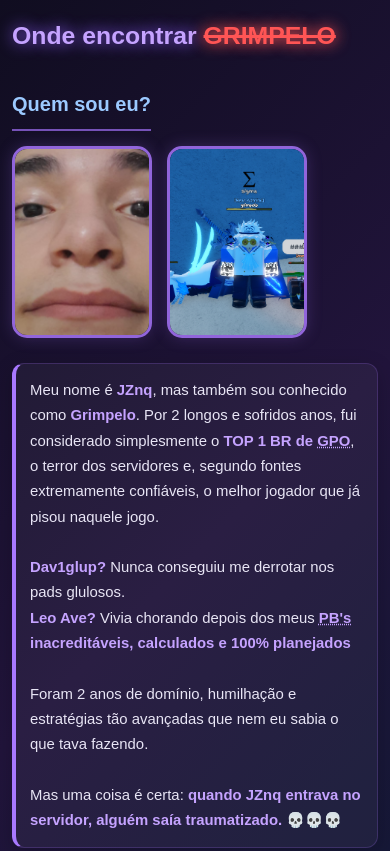
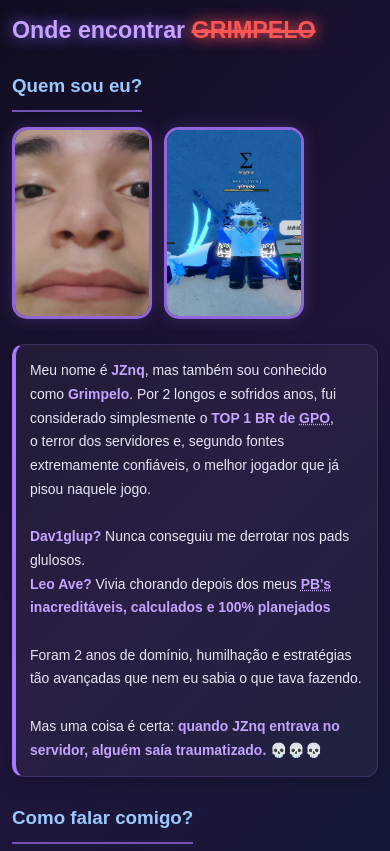
Before and after one commit to joaovitorxz/grimpelo, a plain HTML site: page index.html in a window 390 px wide. Shown: the top 851 px of the page. Drawn offline with Linux system fonts and the light colour scheme.

Commit message:
Refactor CSS for improved responsiveness
Updated media queries for responsive design and adjusted styles for smaller screens.

```diff
--- a/style.css
+++ b/style.css
@@ -106,6 +106,53 @@ a:hover {
     text-decoration: underline;
 }
 
+@media screen and (max-width: 768px) {
+
+    body {
+        padding: 20px 15px;
+        font-size: 15px;
+    }
+
+    h1 {
+        font-size: 1.8em;
+        line-height: 1.3;
+        margin-bottom: 20px;
+    }
+
+    h2 {
+        font-size: 1.4em;
+        margin-top: 25px;
+    }
+
+    /* Imagens lado a lado quando houver espaço */
+    p:first-of-type {
+        gap: 12px;
+        justify-content: flex-start;
+    }
+
+    p:first-of-type img {
+        width: min(42vw, 160px);
+    }
+
+    /* Texto mais confortável para leitura */
+    p:nth-of-type(2) {
+        padding: 18px;
+        font-size: 0.98em;
+        line-height: 1.7;
+    }
+
+    /* Evita quebras estranhas nas redes sociais */
+    li {
+        padding: 12px;
+        font-size: 0.95em;
+    }
+
+    li:hover {
+        transform: none;
+    }
+
+}
+
 @media screen and (max-width: 400px) {
 
     body {
```
